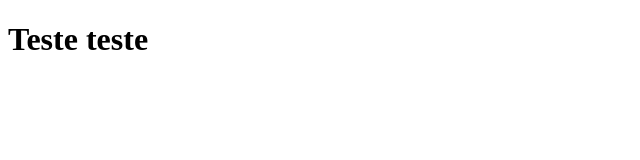
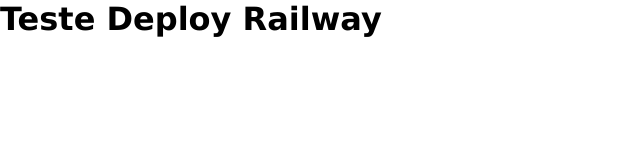
Before and after one commit to lucascorreaa/github-teste, a plain HTML site: page index.html in a window 1280 px wide. Shown: the whole page, without its empty margins (0-640 px from the left). Drawn offline with Linux system fonts and the light colour scheme.

Commit message:
feat: landing old nerd

```diff
--- a/lucas.html
+++ b/index.html
@@ -4,9 +4,10 @@
     <meta charset="UTF-8">
     <meta http-equiv="X-UA-Compatible" content="IE=edge">
     <meta name="viewport" content="width=device-width, initial-scale=1.0">
-    <title>Document</title>
+    <link rel="stylesheet" href="./src/styles/index.css">
+    <title>Old Nerd</title>
 </head>
 <body>
-    <h1>Teste teste</h1>
+    <h1>Teste Deploy Railway</h1>
 </body>
 </html>
--- /dev/null
+++ b/src/styles/index.css
@@ -0,0 +1,5 @@
+* {
+    padding: 0;
+    margin: 0;
+    font-family: Verdana, Geneva, Tahoma, sans-serif;
+}
```
